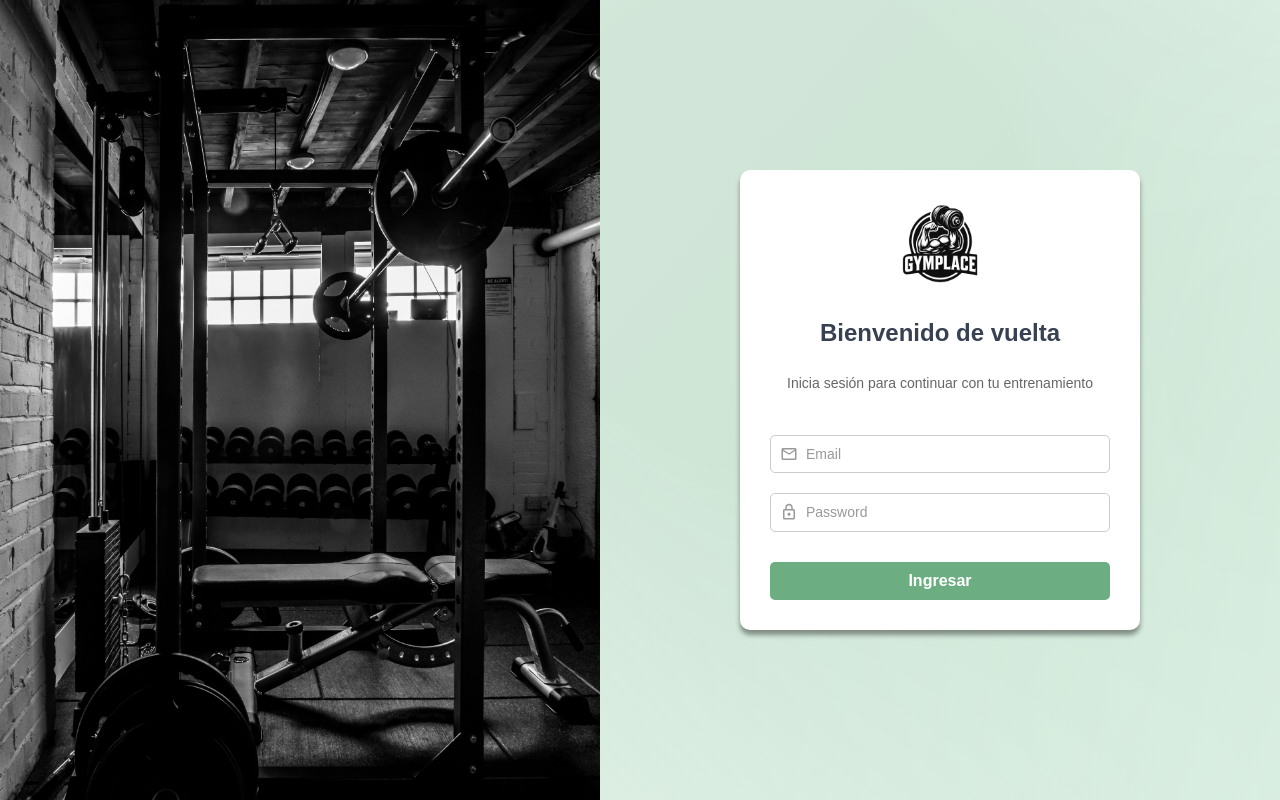
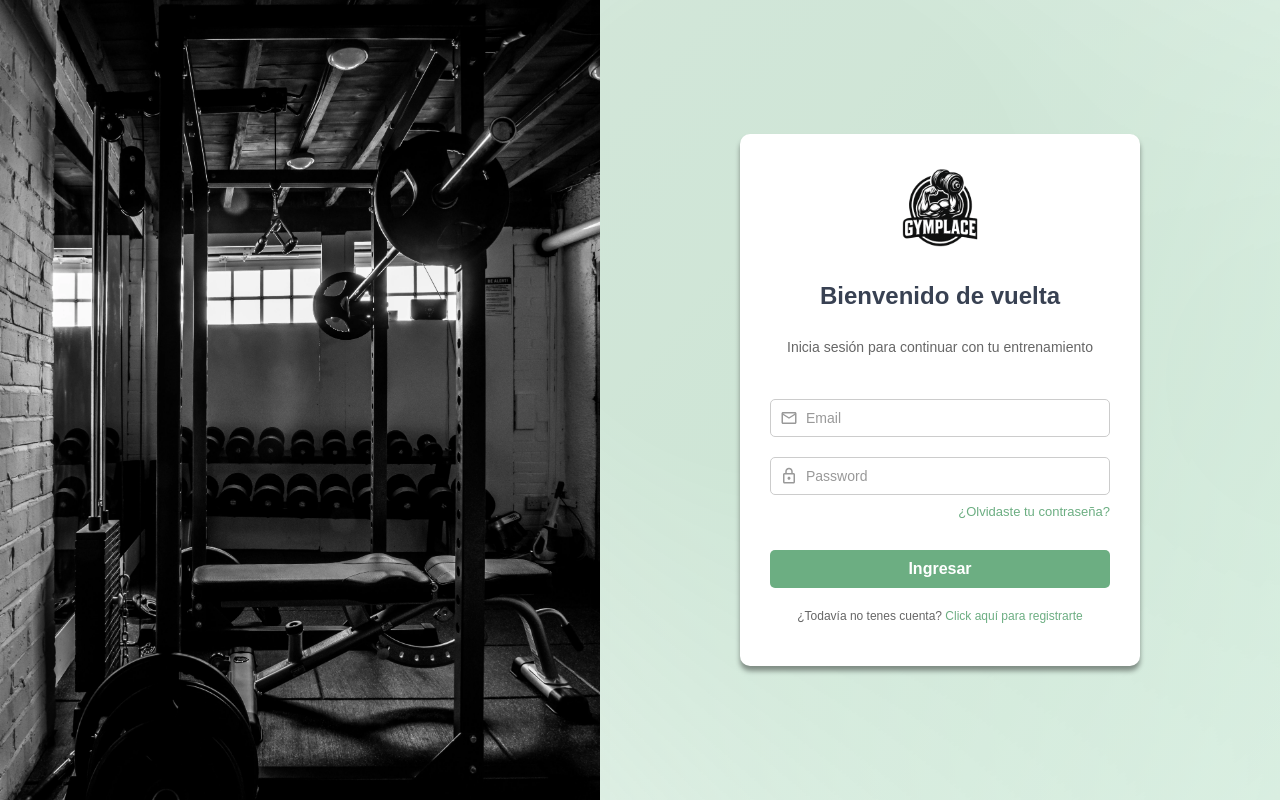
Before and after one commit to ignacioDorigo/gymplace-front, a React (Create React App) app: page /login in a window 1280 px wide. Built offline with nearby package versions, Linux system fonts and the light colour scheme.

Commit message:
mejorando login form

```diff
--- a/src/components/LoginForm/LoginForm.css
+++ b/src/components/LoginForm/LoginForm.css
@@ -5,14 +5,11 @@
     border-radius: 10px;
     width: 100%;
     max-width: 40rem;
-    /* margin-left: auto; */
     display: flex;
     flex-direction: column;
     gap: 1rem;
     justify-content: center;
-    /* align-items: center; */
 }
-
 
 
 form a {
@@ -90,3 +87,32 @@ form a {
 .form__button:hover {
     background-color: #5ca272;
 }
+
+.form__olvidaste {
+    color: #6cae82;
+    font-size: 1.3rem;
+    margin-top: -0.25rem;
+    text-decoration: none;
+    display: flex;
+    width: max-content;
+    margin: 0;
+    align-self: flex-end;
+
+}
+
+.div__noTenesCuenta {
+    text-align: center;
+    color: #666;
+    font-size: 1.2rem;
+}
+
+.div__noTenesCuenta a {
+    text-decoration: none;
+    color: #6cae82;
+}
+
+.form__error {
+    color: red;
+    font-size: 1.2rem;
+    margin-top: 0.5rem;
+}
--- a/src/components/LoginForm/LoginForm.js
+++ b/src/components/LoginForm/LoginForm.js
@@ -1,15 +1,26 @@
 import React from "react";
 import "./LoginForm.css";
 import { useFormik } from "formik";
-import Logo from "../Logo/Logo";
+import * as Yup from "yup"; // ⬅️ importación nueva
 import { Link } from "react-router-dom";
 import { MdOutlineEmail, MdOutlineLock } from "react-icons/md";
 
 export default function LoginForm() {
   const estadoInicial = { email: "", password: "" };
 
+  // ✅ Esquema de validación
+  const validacion = Yup.object({
+    email: Yup.string()
+      .email("Ingresá un email válido")
+      .required("El email es obligatorio"),
+    password: Yup.string()
+      .min(6, "La contraseña debe tener al menos 6 caracteres")
+      .required("La contraseña es obligatoria"),
+  });
+
   const formik = useFormik({
     initialValues: estadoInicial,
+    validationSchema: validacion, // ⬅️ se pasa aquí
     onSubmit: async (formulario) => {
       console.log(formulario);
     },
@@ -37,9 +48,13 @@ export default function LoginForm() {
               type="email"
               name="email"
               onChange={formik.handleChange}
+              onBlur={formik.handleBlur}
               value={formik.values.email}
             />
           </div>
+          {formik.touched.email && formik.errors.email && (
+            <div className="form__error">{formik.errors.email}</div>
+          )}
         </div>
 
         <div className="form__campo">
@@ -52,15 +67,30 @@ export default function LoginForm() {
               type="password"
               name="password"
               onChange={formik.handleChange}
+              onBlur={formik.handleBlur}
               value={formik.values.password}
             />
           </div>
+          {formik.touched.password && formik.errors.password && (
+            <div className="form__error">{formik.errors.password}</div>
+          )}
         </div>
       </div>
+
+      <Link className="form__olvidaste" to="/resetPassword">
+        ¿Olvidaste tu contraseña?
+      </Link>
 
       <button className="form__button" type="submit">
         Ingresar
       </button>
+
+      <div className="div__noTenesCuenta">
+        <p>
+          ¿Todavía no tenes cuenta?
+          <Link to="/register"> Click aquí para registrarte</Link>
+        </p>
+      </div>
     </form>
   );
 }
--- /dev/null
+++ b/src/pages/ResetPasswordScreen.js
@@ -0,0 +1,5 @@
+import React from "react";
+
+export default function ResetPasswordScreen() {
+  return <div>ResetPasswordScreen</div>;
+}
--- a/src/routes/AppRouter.jsx
+++ b/src/routes/AppRouter.jsx
@@ -9,6 +9,7 @@ import CalendarioScreen from '../pages/CalendarioScreen'
 import ServiciosScreen from '../pages/ServiciosScreen'
 import LoginScreen from '../pages/LoginScreen'
 import RegisterScreen from '../pages/RegisterScreen'
+import ResetPasswordScreen from '../pages/ResetPasswordScreen'
 
 export default function AppRouter() {
     return (
@@ -22,6 +23,7 @@ export default function AppRouter() {
                 <Route path='/perfil' element={<PerfilScreen />} />
                 <Route path='/register' element={<RegisterScreen />} />
                 <Route path='/login' element={<LoginScreen />} />
+                <Route path='/resetPassword' element={<ResetPasswordScreen />} />
             </Routes >
         </BrowserRouter >
     )
```
